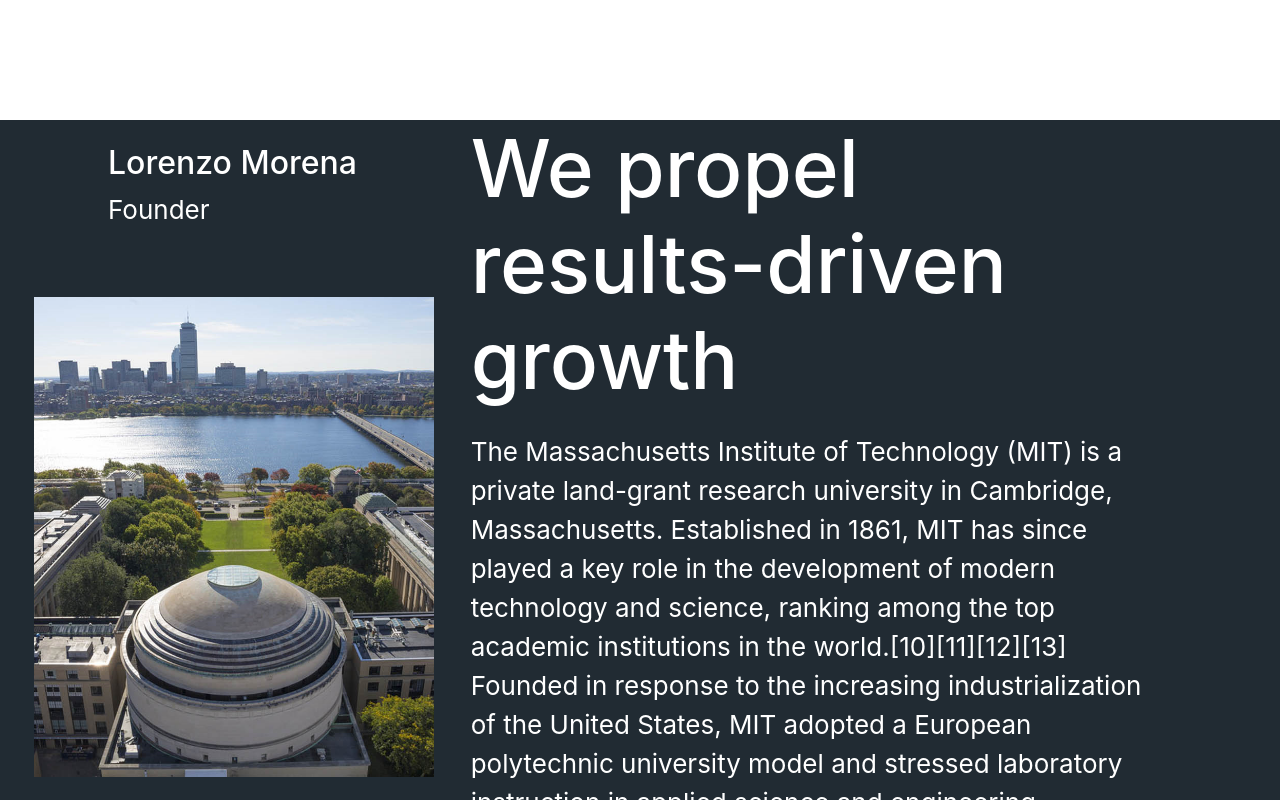
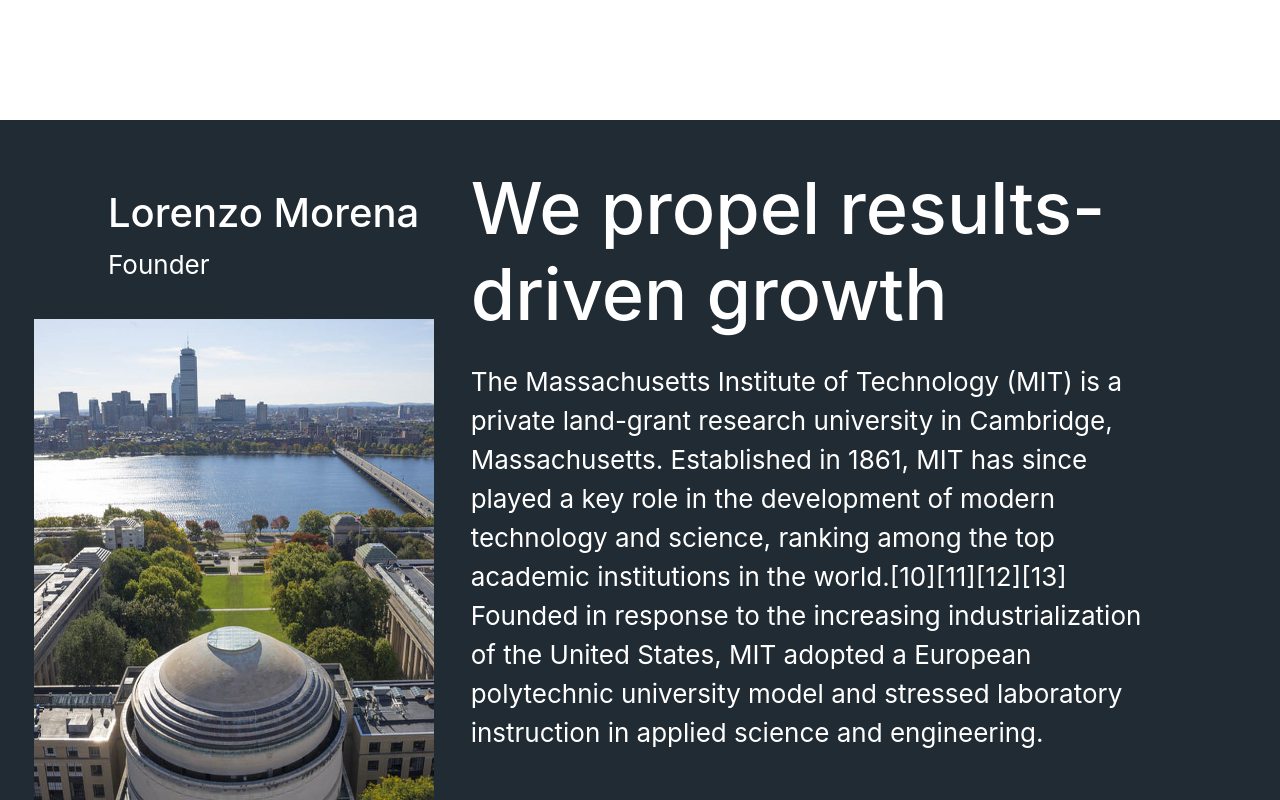
Before and after one commit to angelik323/test-audifarma, a React (Create React App) app in the folder my-app/: page / in a window 1280 px wide. Shown: the part 680-1480 px from the top of the page. Built offline with nearby package versions, Linux system fonts and the light colour scheme.

Commit message:
modificaciones section2

```diff
--- a/my-app/src/css/imageSection2.css
+++ b/my-app/src/css/imageSection2.css
@@ -1,6 +1,7 @@
 .sizeImgSection2 {
     width: 400px;
+    height: 550px;
     position: absolute;
-    top: 153px;
+    top: 130px;
     right: 25px;
 }
--- a/my-app/src/css/section2.css
+++ b/my-app/src/css/section2.css
@@ -8,10 +8,15 @@
   }
 
 .titleSizeSection2 {
-    font-size: 5rem;
+    font-size: 4.5rem;
 
 }
 
 .p-rel {
     position: relative;
 }
+
+.containerSection {
+    padding-top: 45px;
+    padding-bottom: 45px;
+}
--- a/my-app/src/pages/Section2.jsx
+++ b/my-app/src/pages/Section2.jsx
@@ -4,10 +4,10 @@
 
 function Section2() {
   return (
-    <div class="container">
+    <div class="container containerSection">
       <div class="row">
         <div class="p-rel col-6 col-md-4 my-4">
-          <h2>Lorenzo Morena</h2>
+          <h1>Lorenzo Morena</h1>
           <span>Founder</span>
           <ImageFlotante />
         </div>
```
